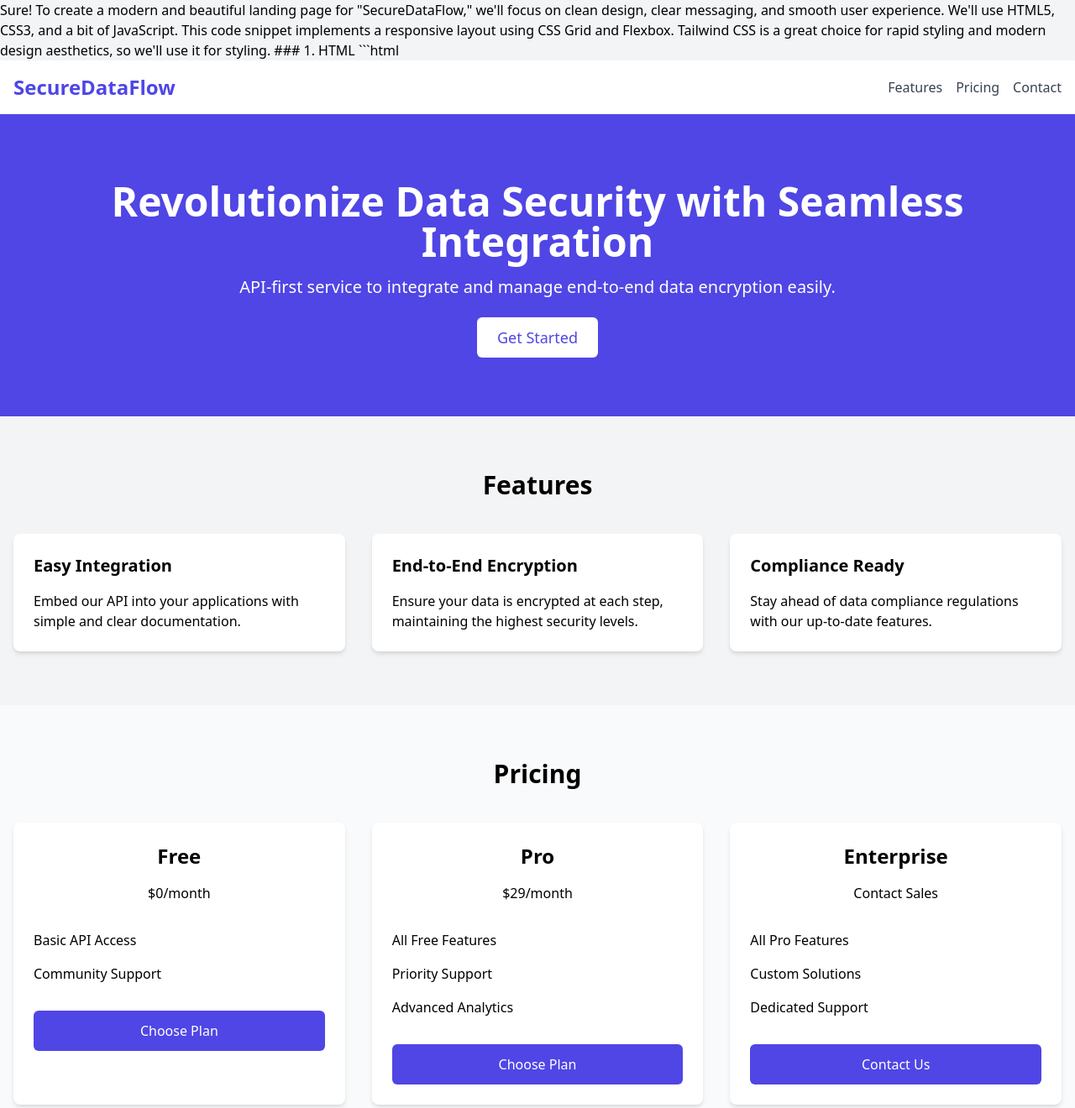
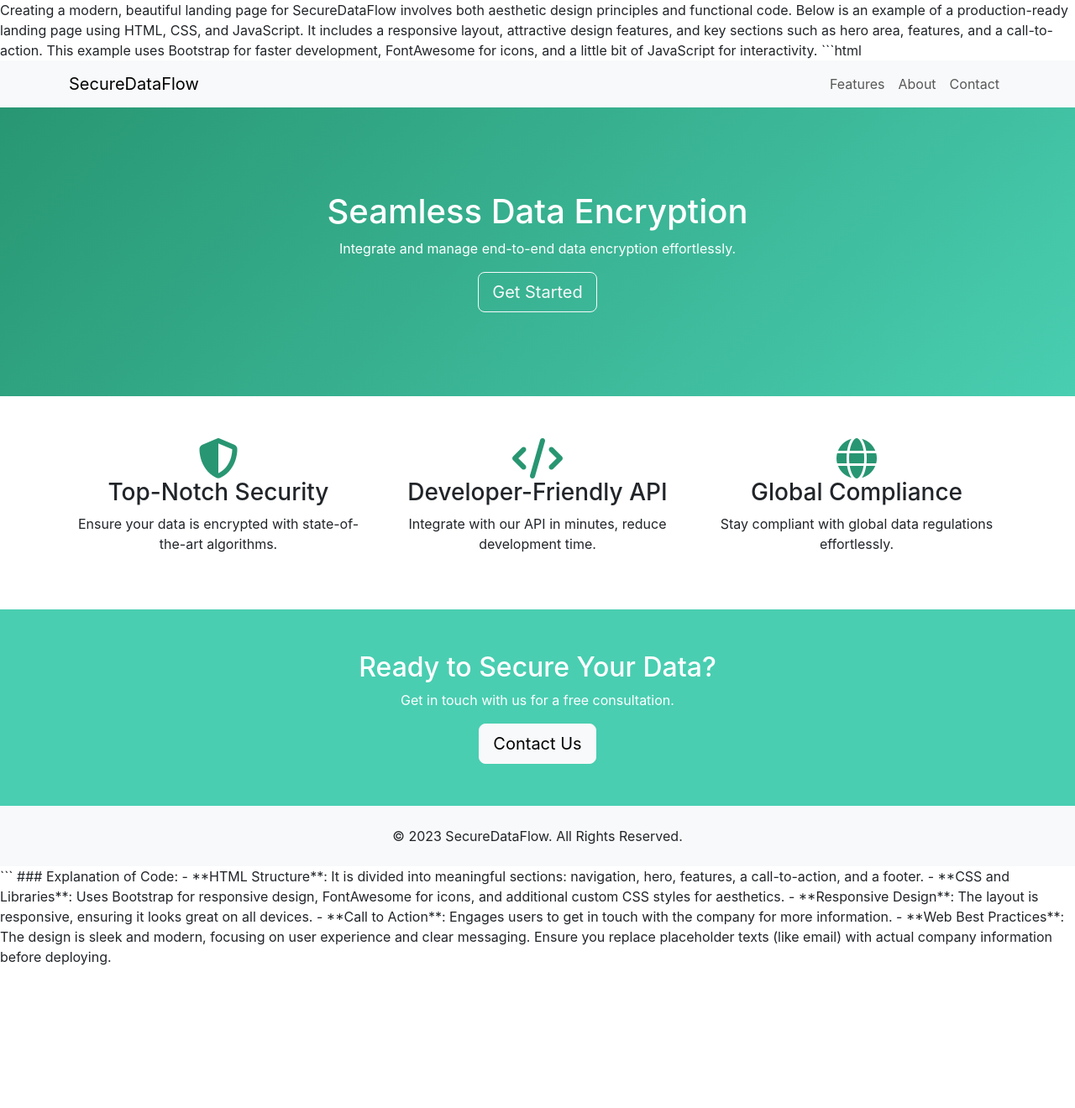
Before and after one commit to AlexAPSNeural/securedataflow, a website: page index.html in a window 1280 px wide. Shown: the top 1320 px of the page at 84% size. After the commit the page ends 1152 px from the top, so only its background shows below. Drawn offline with nearby package versions, Linux system fonts and the light colour scheme.

Commit message:
Update index.html

````diff
--- a/index.html
+++ b/index.html
@@ -1,6 +1,4 @@
-Sure! To create a modern and beautiful landing page for "SecureDataFlow," we'll focus on clean design, clear messaging, and smooth user experience. We'll use HTML5, CSS3, and a bit of JavaScript. This code snippet implements a responsive layout using CSS Grid and Flexbox. Tailwind CSS is a great choice for rapid styling and modern design aesthetics, so we'll use it for styling.
-
-### 1. HTML
+Creating a modern, beautiful landing page for SecureDataFlow involves both aesthetic design principles and functional code. Below is an example of a production-ready landing page using HTML, CSS, and JavaScript. It includes a responsive layout, attractive design features, and key sections such as hero area, features, and a call-to-action. This example uses Bootstrap for faster development, FontAwesome for icons, and a little bit of JavaScript for interactivity.
 
 ```html
 <!DOCTYPE html>
@@ -8,140 +6,116 @@ Sure! To create a modern and beautiful landing page for "SecureDataFlow," we'll
 <head>
     <meta charset="UTF-8">
     <meta name="viewport" content="width=device-width, initial-scale=1.0">
-    <title>SecureDataFlow - Data Encryption API</title>
-    <link href="https://cdn.jsdelivr.net/npm/tailwindcss@2.2.19/dist/tailwind.min.css" rel="stylesheet">
+    <title>SecureDataFlow - Secure Your Data Seamlessly</title>
+    <link rel="stylesheet" href="https://stackpath.bootstrapcdn.com/bootstrap/5.3.0/css/bootstrap.min.css">
+    <link rel="stylesheet" href="https://cdnjs.cloudflare.com/ajax/libs/font-awesome/6.1.2/css/all.min.css">
+    <style>
+        body {
+            font-family: 'Inter', sans-serif;
+        }
+        .hero {
+            background: linear-gradient(135deg, #289672, #49ceb1);
+            color: #fff;
+            padding: 100px 0;
+            text-align: center;
+        }
+        .feature-icon {
+            font-size: 3rem;
+            color: #289672;
+        }
+        .feature {
+            padding: 50px 0;
+        }
+        .cta {
+            background-color: #49ceb1;
+            color: #fff;
+            padding: 50px 0;
+            text-align: center;
+        }
+    </style>
 </head>
-<body class="bg-gray-100">
+<body>
 
     <!-- Navbar -->
-    <nav class="bg-white shadow-md">
-        <div class="max-w-7xl mx-auto px-4">
-            <div class="flex justify-between items-center py-4">
-                <div class="flex items-center">
-                    <span class="text-2xl font-bold text-indigo-600">SecureDataFlow</span>
-                </div>
-                <div class="hidden md:flex space-x-4">
-                    <a href="#features" class="text-gray-700">Features</a>
-                    <a href="#pricing" class="text-gray-700">Pricing</a>
-                    <a href="#contact" class="text-gray-700">Contact</a>
-                </div>
+    <nav class="navbar navbar-expand-lg navbar-light bg-light">
+        <div class="container">
+            <a class="navbar-brand" href="#">SecureDataFlow</a>
+            <button class="navbar-toggler" type="button" data-bs-toggle="collapse" data-bs-target="#navbarNav" aria-controls="navbarNav" aria-expanded="false" aria-label="Toggle navigation">
+                <span class="navbar-toggler-icon"></span>
+            </button>
+            <div class="collapse navbar-collapse" id="navbarNav">
+                <ul class="navbar-nav ms-auto">
+                    <li class="nav-item"><a class="nav-link" href="#features">Features</a></li>
+                    <li class="nav-item"><a class="nav-link" href="#about">About</a></li>
+                    <li class="nav-item"><a class="nav-link" href="#contact">Contact</a></li>
+                </ul>
             </div>
         </div>
     </nav>
 
     <!-- Hero Section -->
-    <section class="bg-indigo-600 text-white py-20">
-        <div class="max-w-7xl mx-auto px-4 text-center">
-            <h1 class="text-4xl md:text-5xl font-bold mb-4">Revolutionize Data Security with Seamless Integration</h1>
-            <p class="text-xl mb-8">API-first service to integrate and manage end-to-end data encryption easily.</p>
-            <a href="#contact" class="bg-white text-indigo-600 py-3 px-6 rounded-md text-lg">Get Started</a>
+    <section class="hero" id="hero">
+        <div class="container">
+            <h1>Seamless Data Encryption</h1>
+            <p>Integrate and manage end-to-end data encryption effortlessly.</p>
+            <a href="#contact" class="btn btn-outline-light btn-lg">Get Started</a>
         </div>
     </section>
 
     <!-- Features Section -->
-    <section id="features" class="py-16">
-        <div class="max-w-7xl mx-auto px-4">
-            <h2 class="text-3xl font-bold text-center mb-10">Features</h2>
-            <div class="grid md:grid-cols-3 gap-8">
-                <div class="bg-white p-6 rounded-lg shadow-md">
-                    <h3 class="text-xl font-bold">Easy Integration</h3>
-                    <p class="mt-4">Embed our API into your applications with simple and clear documentation.</p>
+    <section class="feature" id="features">
+        <div class="container">
+            <div class="row text-center">
+                <div class="col-md-4">
+                    <i class="fas fa-shield-alt feature-icon"></i>
+                    <h3>Top-Notch Security</h3>
+                    <p>Ensure your data is encrypted with state-of-the-art algorithms.</p>
                 </div>
-                <div class="bg-white p-6 rounded-lg shadow-md">
-                    <h3 class="text-xl font-bold">End-to-End Encryption</h3>
-                    <p class="mt-4">Ensure your data is encrypted at each step, maintaining the highest security levels.</p>
+                <div class="col-md-4">
+                    <i class="fas fa-code feature-icon"></i>
+                    <h3>Developer-Friendly API</h3>
+                    <p>Integrate with our API in minutes, reduce development time.</p>
                 </div>
-                <div class="bg-white p-6 rounded-lg shadow-md">
-                    <h3 class="text-xl font-bold">Compliance Ready</h3>
-                    <p class="mt-4">Stay ahead of data compliance regulations with our up-to-date features.</p>
+                <div class="col-md-4">
+                    <i class="fas fa-globe feature-icon"></i>
+                    <h3>Global Compliance</h3>
+                    <p>Stay compliant with global data regulations effortlessly.</p>
                 </div>
             </div>
         </div>
     </section>
 
-    <!-- Pricing Section -->
-    <section id="pricing" class="bg-gray-50 py-16">
-        <div class="max-w-7xl mx-auto px-4">
-            <h2 class="text-3xl font-bold text-center mb-10">Pricing</h2>
-            <div class="flex flex-col md:flex-row justify-center md:space-x-8 space-y-8 md:space-y-0">
-                <div class="bg-white p-6 rounded-lg shadow-md w-full md:w-1/3">
-                    <h3 class="text-2xl font-bold text-center mb-4">Free</h3>
-                    <p class="text-center mb-8">$0/month</p>
-                    <ul class="space-y-4 mb-8">
-                        <li>Basic API Access</li>
-                        <li>Community Support</li>
-                    </ul>
-                    <a href="#" class="block bg-indigo-600 text-white text-center py-3 rounded-md">Choose Plan</a>
-                </div>
-                <div class="bg-white p-6 rounded-lg shadow-md w-full md:w-1/3">
-                    <h3 class="text-2xl font-bold text-center mb-4">Pro</h3>
-                    <p class="text-center mb-8">$29/month</p>
-                    <ul class="space-y-4 mb-8">
-                        <li>All Free Features</li>
-                        <li>Priority Support</li>
-                        <li>Advanced Analytics</li>
-                    </ul>
-                    <a href="#" class="block bg-indigo-600 text-white text-center py-3 rounded-md">Choose Plan</a>
-                </div>
-                <div class="bg-white p-6 rounded-lg shadow-md w-full md:w-1/3">
-                    <h3 class="text-2xl font-bold text-center mb-4">Enterprise</h3>
-                    <p class="text-center mb-8">Contact Sales</p>
-                    <ul class="space-y-4 mb-8">
-                        <li>All Pro Features</li>
-                        <li>Custom Solutions</li>
-                        <li>Dedicated Support</li>
-                    </ul>
-                    <a href="#" class="block bg-indigo-600 text-white text-center py-3 rounded-md">Contact Us</a>
-                </div>
-            </div>
-        </div>
-    </section>
-
-    <!-- Contact Section -->
-    <section id="contact" class="py-16">
-        <div class="max-w-7xl mx-auto px-4">
-            <h2 class="text-3xl font-bold text-center mb-10">Contact Us</h2>
-            <div class="max-w-xl mx-auto">
-                <form class="bg-white p-6 rounded-lg shadow-md">
-                    <div class="mb-4">
-                        <label for="name" class="block text-gray-700">Name</label>
-                        <input type="text" id="name" class="w-full mt-2 p-3 border border-gray-300 rounded-md">
-                    </div>
-                    <div class="mb-4">
-                        <label for="email" class="block text-gray-700">Email</label>
-                        <input type="email" id="email" class="w-full mt-2 p-3 border border-gray-300 rounded-md">
-                    </div>
-                    <div class="mb-4">
-                        <label for="message" class="block text-gray-700">Message</label>
-                        <textarea id="message" class="w-full mt-2 p-3 border border-gray-300 rounded-md"></textarea>
-                    </div>
-                    <button type="submit" class="w-full bg-indigo-600 text-white py-3 rounded-md">Send Message</button>
-                </form>
-            </div>
+    <!-- Call to Action -->
+    <section class="cta" id="contact">
+        <div class="container">
+            <h2>Ready to Secure Your Data?</h2>
+            <p>Get in touch with us for a free consultation.</p>
+            <a href="mailto:info@securedataflow.com" class="btn btn-light btn-lg">Contact Us</a>
         </div>
     </section>
 
     <!-- Footer -->
-    <footer class="bg-white py-6">
-        <div class="max-w-7xl mx-auto px-4 text-center">
-            <p class="text-gray-600">&copy; 2023 SecureDataFlow. All rights reserved.</p>
+    <footer class="bg-light text-center py-4">
+        <div class="container">
+            <p class="mb-0">&copy; 2023 SecureDataFlow. All Rights Reserved.</p>
         </div>
     </footer>
+
+    <script src="https://code.jquery.com/jquery-3.6.0.min.js"></script>
+    <script src="https://stackpath.bootstrapcdn.com/bootstrap/5.3.0/js/bootstrap.bundle.min.js"></script>
+    <script>
+        // Add any interactive JavaScript features here
+    </script>
 
 </body>
 </html>
 ```
 
-### Key Features in This Design
+### Explanation of Code:
+- **HTML Structure**: It is divided into meaningful sections: navigation, hero, features, a call-to-action, and a footer.
+- **CSS and Libraries**: Uses Bootstrap for responsive design, FontAwesome for icons, and additional custom CSS styles for aesthetics.
+- **Responsive Design**: The layout is responsive, ensuring it looks great on all devices.
+- **Call to Action**: Engages users to get in touch with the company for more information.
+- **Web Best Practices**: The design is sleek and modern, focusing on user experience and clear messaging.
 
-1. **Responsive Design:** The design adjusts to mobile screens using CSS Grid and Flexbox, ensuring a consistent experience across devices.
-
-2. **Modern Aesthetics:** Tailwind CSS provides out-of-the-box modern styling options that save time and ensure your landing page looks up-to-date.
-
-3. **User-Friendly Layout:** The navigation bar, hero section, features, pricing, contact form, and footer are designed for easy navigation and information retrieval.
-
-4. **Effective Call-To-Action (CTA):** Clear CTAs guide users on what action to take next, like "Get Started" and "Choose Plan."
-
-5. **High Readability:** Fonts and colors are chosen to maximize readability and user engagement.
-
-This template can serve as a foundation for further customization, including server-side functionalities or more complex user interactions using JavaScript or front-end frameworks.
+Ensure you replace placeholder texts (like email) with actual company information before deploying.
````
